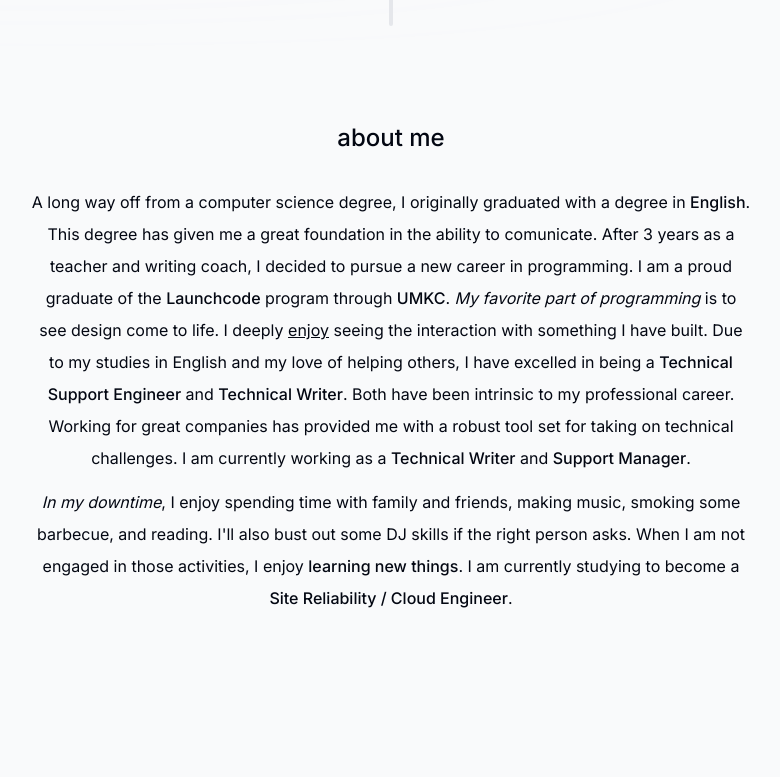
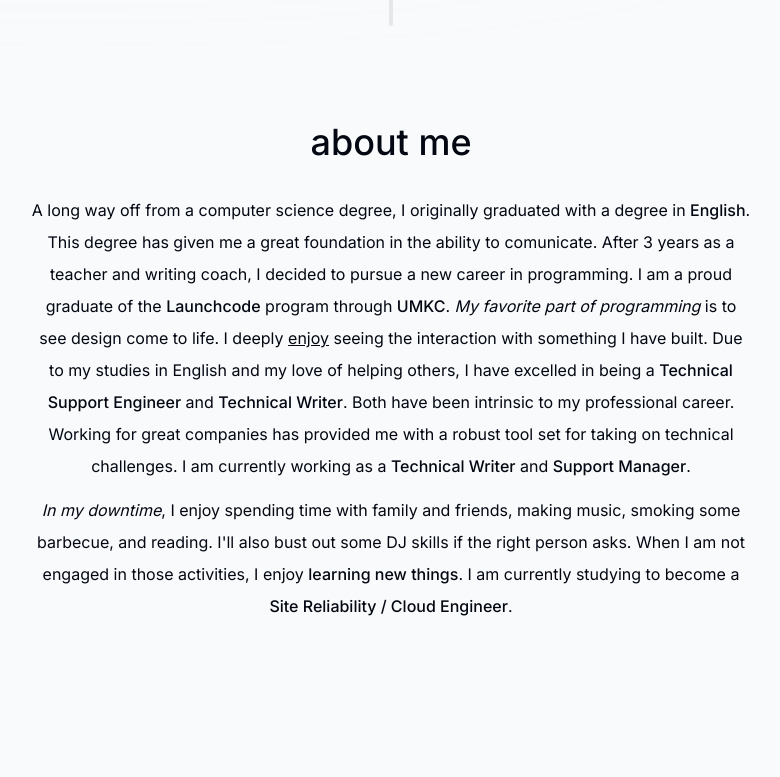
Before and after one commit to Westpeaks/portfolio-site, a Next.js app: page / in a window 1280 px wide. Shown: the part 860-1637 px from the top of the page, without its empty margins (249-1029 px from the left). Built offline with nearby package versions, Linux system fonts and the light colour scheme.

Commit message:
Removing 2xl text on sectionheader.

```diff
--- a/components/section-heading.tsx
+++ b/components/section-heading.tsx
@@ -6,7 +6,7 @@ type SectionHeadingProps = {
 
 export default function SectionHeading({ children }: SectionHeadingProps) {
   return (
-    <h2 className="text-4xl sm:text-2xl font-medium mb-8 text-center">
+    <h2 className="text-4xl font-medium mb-8 text-center">
       <span className='inline-block break-words hyphens-auto'>
         {children}
       </span>
```
